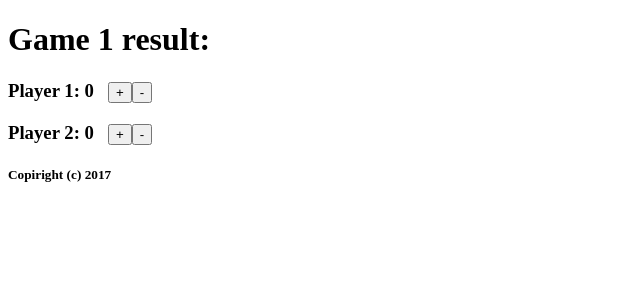
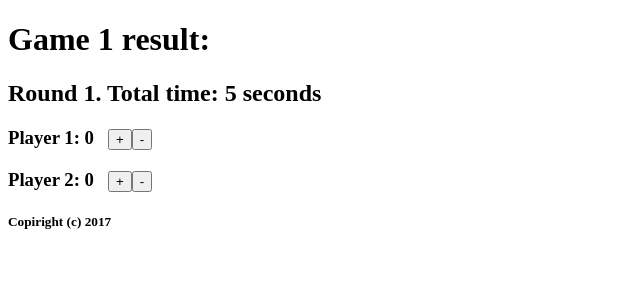
Before and after one commit to alexmj12/react-inroduction, a React app: page / in a window 1280 px wide. Shown: the top 300 px of the page, without its empty margins (0-640 px from the left). Built offline with nearby package versions, Linux system fonts and the light colour scheme; the HTML template or start-up script is replaced by a standard one.

Commit message:
LifeCycle

```diff
--- a/src/app/app.tsx
+++ b/src/app/app.tsx
@@ -1,6 +1,8 @@
 import * as React from "react";
 
 import Player from "./player";
+import Timer from "./timer";
+
 export interface IAppProps {
     game: string;
 }
@@ -36,11 +38,15 @@ export default class App extends React.Component<IAppProps, IAppState> {
             ? null
             : this.state.result1 > this.state.result2 ? "Player 1" : "Player 2";
 
+        if (this.state.result1 == 11 || this.state.result2 == 11)
+            return (<h1>{winner} won !!!</h1>)
+
         return (
             <div>
                 <h1>{this.props.game} result:</h1>
+                <Timer round={this.state.result1 + this.state.result2 + 1}/>
                 {winner && <section>
-                    <h2>Winner {winner}</h2>
+                    <h2>Winning {winner}</h2>
                 </section>}
                 <section>
                     <Player
--- /dev/null
+++ b/src/app/timer.tsx
@@ -0,0 +1,44 @@
+import * as React from "react";
+
+export interface ITimerProps {
+    round: number;
+}
+
+export interface ITimerState {
+    now: Date;
+}
+export default class Timer extends React.Component<ITimerProps, ITimerState> {
+    private start: Date;
+    private timerId: number;
+    constructor(props: ITimerProps, context: any) {
+        super(props, context);
+
+        this.start = new Date();
+
+        this.state = {
+            now: new Date()
+        }
+    }
+
+    componentDidMount() {
+        this.timerId = setInterval(
+            () => this.tick(),
+            1000
+        );
+    }
+
+    componentWillUnmount() {
+        clearInterval(this.timerId);
+    }
+
+    tick() {
+        this.setState({
+            now: new Date()
+        })
+    }
+    render() {
+        return (
+            <h2>Round {this.props.round}. Total time: {Math.floor((this.state.now.getTime() - this.start.getTime()) / 1000)} seconds</h2>
+        );
+    }
+}
```
